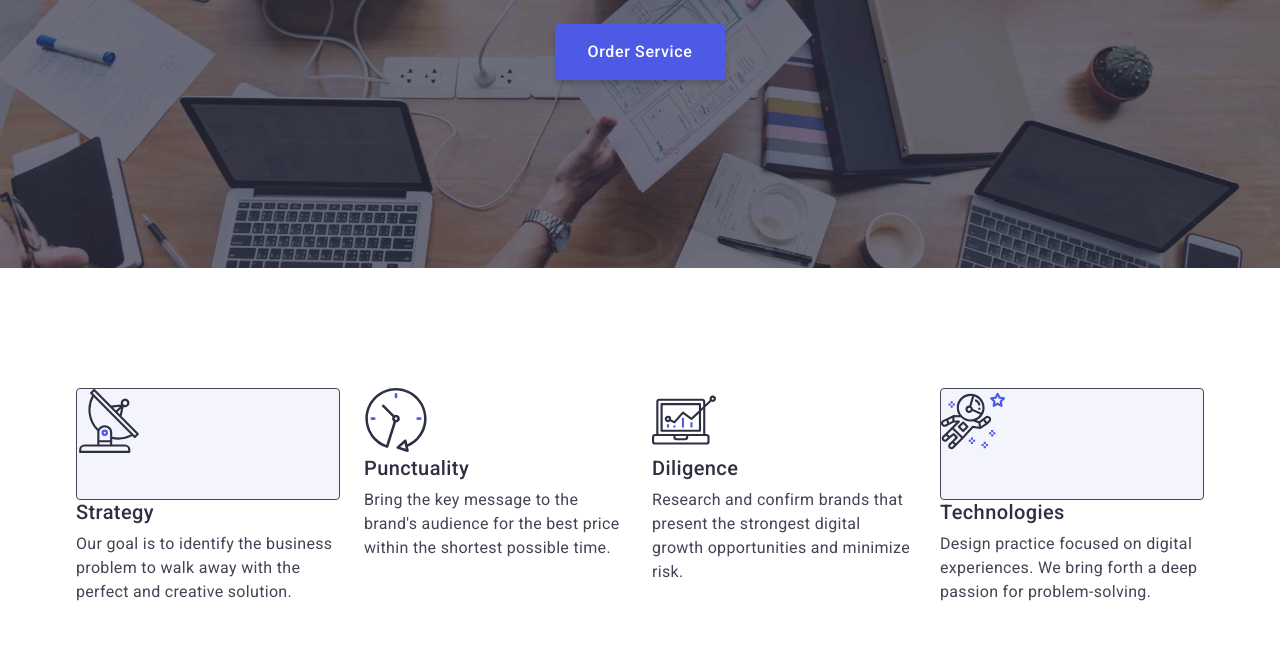
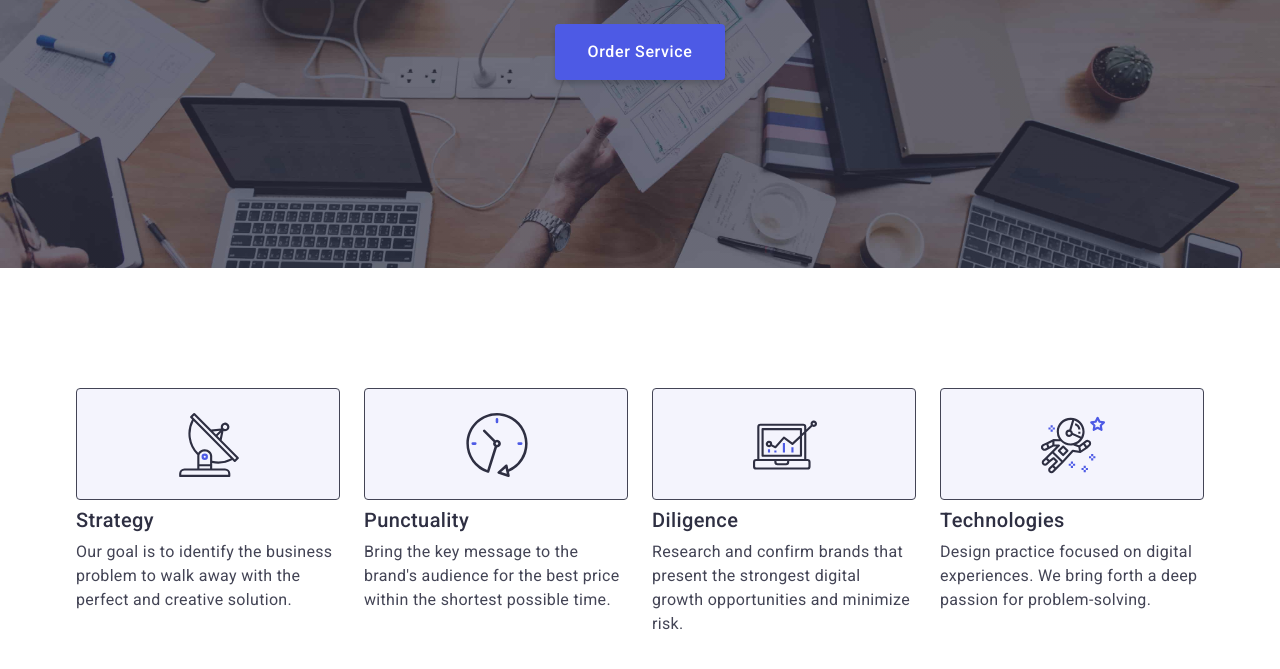
Before and after one commit to DenysNastenko/goit-markup-hw-04, a plain HTML site: page index.html in a window 1280 px wide. Shown: the part 405-1074 px from the top of the page. Drawn offline with nearby package versions, Linux system fonts and the light colour scheme.

Commit message:
section2doneall

```diff
--- a/css/styles.css
+++ b/css/styles.css
@@ -241,13 +241,19 @@ header .container {
   color: #434455;
 }
 .skills-rectangle {
-
+margin-bottom: 8px;
  max-width: 100% ;
 height: 112px;
 flex-shrink: 0;
 border-radius: 4px;
 border: 1px solid;
 background: #F4F4FD;
+
+}
+.skills-icon {
+  position: relative;
+  top: 24px;
+  left: 100px;
 }
 /* section 3 our team */
 .person {
--- a/index.html
+++ b/index.html
@@ -83,7 +83,7 @@
               </p>
             </li>
             <li class="item-list-skills">
-              <div class="=skills-rectangle">
+              <div class="skills-rectangle">
               <svg class="skills-icon" width="64px" height="64px">
                 <use href="./images/symbol-defs.svg#icon-clock">
                 </use>
@@ -96,7 +96,7 @@
               </p>
             </li>
             <li class="item-list-skills">
-              <div class="=skills-rectangle">
+              <div class="skills-rectangle">
               <svg class="skills-icon" width="64px" height="64px">
                 <use href="./images/symbol-defs.svg#icon-diagram">
                 </use>
```
